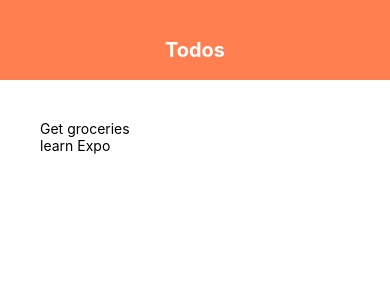
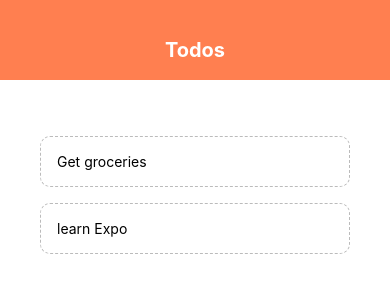
Before and after one commit to lluisguardiola/expoTodoAppPractice, a React Native app: screen / in a window 390 px wide. Shown: the top 300 px of the page. Built offline with nearby package versions, Linux system fonts and the light colour scheme.

Commit message:
flatlist rendering todoItem component

```diff
--- a/App.js
+++ b/App.js
@@ -1,12 +1,19 @@
 import React, { useState } from 'react'
 import { StyleSheet, Text, View, FlatList, TouchableOpacity } from 'react-native'
 import Header from './components/header'
+import TodoItem from './components/todoitem'
 
 export default function App() {
 	const [todos, setTodos] = useState([
 		{text: 'Get groceries', key: '1'},
 		{text: 'learn Expo', key: '2'}
 	])
+
+	const pressHandler = (key) => {
+		setTodos((prevTodos) => {
+			return prevTodos.filter(todo => todo.key !== key)
+		})
+	}
 
 	return (
 		<View style={styles.container}>
@@ -18,7 +25,10 @@
 						// keyExtractor={()}
 						data={todos}
 						renderItem={({item}) => (
-							<Text>{item.text}</Text>
+							<TodoItem
+								item={item}
+								pressHandler={pressHandler}
+							/>
 						)}
 					/>
 				</View>
--- /dev/null
+++ b/components/todoitem.js
@@ -0,0 +1,21 @@
+import React from 'react'
+import {StyleSheet, Text, TouchableOpacity} from 'react-native'
+
+export default function TodoItem({ item, pressHandler }) {
+	return (
+		<TouchableOpacity onPress={() => pressHandler(item.key)}>
+			<Text style={styles.item}>{item.text}</Text>
+		</TouchableOpacity>
+	)
+}
+
+const styles = StyleSheet.create({
+	item: {
+		padding: 16,
+		marginTop: 16,
+		borderColor: '#bbb',
+		borderWidth: 1,
+		borderStyle: 'dashed',
+		borderRadius: 10
+	}
+})
```
